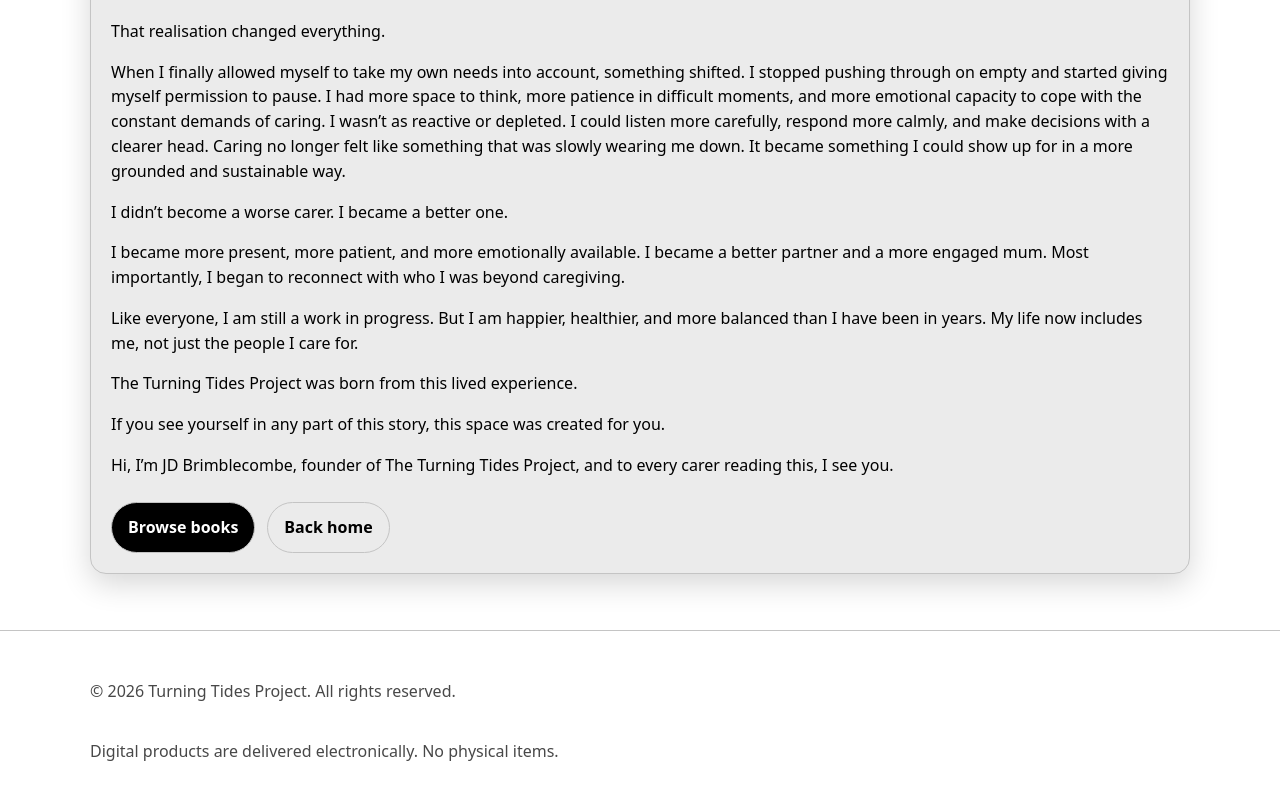
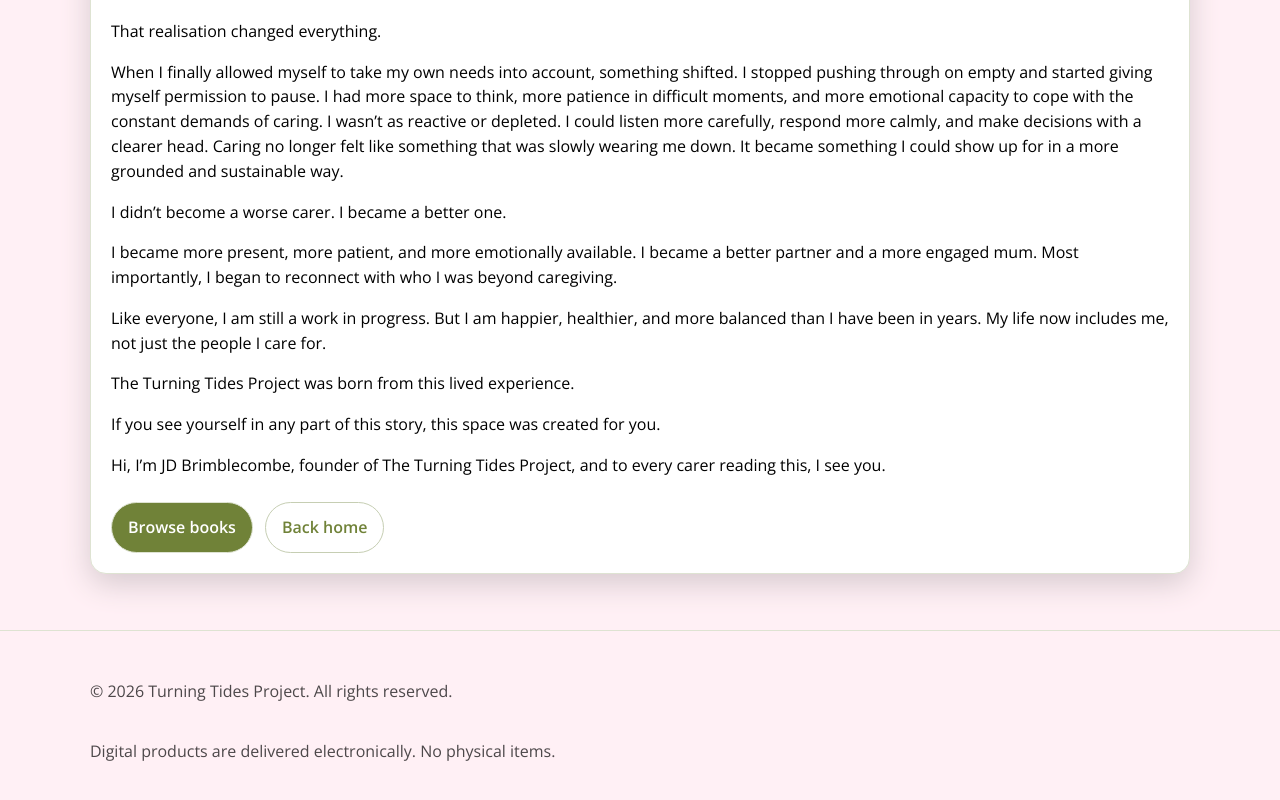
Before and after one commit to JacksonDickfos/turningtideproject, a Next.js app: page /about in a window 1280 px wide. Shown: the part 1006-1806 px from the top of the page. Built offline with nearby package versions, Linux system fonts and the light colour scheme.

Commit message:
Apply brand colors and fonts

```diff
--- a/src/app/globals.css
+++ b/src/app/globals.css
@@ -1,30 +1,32 @@
-/*
-  Styling note:
-  - We’re intentionally using system colors + CSS variables so we don’t “pick” your brand palette yet.
-  - Once you share your style guide, we’ll replace the tokens below with your exact colors/fonts.
-*/
-
 :root {
   color-scheme: light;
 
-  /* System color keywords (neutral until branding is provided) */
-  --bg: Canvas;
-  --fg: CanvasText;
-  --accent: LinkText;
+  /* Brand palette */
+  --olive: #708238;
+  --blush: #fff0f5;
+  --black: #000000;
+  --white: #ffffff;
+  --sand: #f1e3d3;
 
-  /* Derived neutrals */
-  --border: color-mix(in oklab, CanvasText 18%, Canvas 82%);
-  --muted: color-mix(in oklab, CanvasText 60%, Canvas 40%);
-  --surface: color-mix(in oklab, Canvas 94%, CanvasText 6%);
+  /* Token mapping */
+  --bg: var(--blush);
+  --surface: var(--white);
+  --fg: var(--black);
+  --accent: var(--olive);
+  --accentSoft: var(--sand);
 
-  /* Typography (replace with brand fonts later) */
+  --border: color-mix(in oklab, var(--accent) 22%, var(--surface) 78%);
+  --muted: color-mix(in oklab, var(--fg) 58%, var(--bg) 42%);
+
+  /* Typography */
   --font-sans: ui-sans-serif, system-ui, -apple-system, Segoe UI, Roboto, Helvetica,
     Arial, "Apple Color Emoji", "Segoe UI Emoji";
+  --font-script: ui-serif, "Apple Chancery", "Brush Script MT", cursive;
 
   /* Layout */
   --container: 1100px;
   --radius: 16px;
-  --shadow: 0 10px 30px color-mix(in oklab, CanvasText 12%, Canvas 88%);
+  --shadow: 0 10px 30px color-mix(in oklab, var(--fg) 12%, var(--bg) 88%);
 }
 
 * {
@@ -212,6 +214,7 @@ html[data-scrolled="true"] .siteHeader {
 }
 
 .heroHeadingBottom {
+  font-family: var(--font-script);
   font-size: 1em;
   letter-spacing: -0.02em;
   font-weight: 800;
@@ -325,8 +328,8 @@ html[data-scrolled="true"] .siteHeader {
   padding: 0.75rem 1rem;
   border-radius: 999px;
   border: 1px solid var(--border);
-  background: var(--fg);
-  color: var(--bg);
+  background: var(--accent);
+  color: var(--white);
   font-weight: 600;
 }
 
@@ -337,7 +340,8 @@ html[data-scrolled="true"] .siteHeader {
 
 .button.secondary {
   background: transparent;
-  color: var(--fg);
+  color: var(--accent);
+  border-color: color-mix(in oklab, var(--accent) 38%, var(--surface) 62%);
 }
 
 .grid {
@@ -412,7 +416,7 @@ dd {
 
 /* Animated teal sheen for highlighted word (temporary palette until brand guide is applied) */
 .sheenWord {
-  --teal: #14b8a6;
+  --teal: var(--accent);
   font-weight: 800;
   letter-spacing: -0.01em;
 
@@ -447,15 +451,15 @@ dd {
 @keyframes sheenSweep {
   0% {
     background-position: 0% 50%;
-    filter: drop-shadow(0 0 10px color-mix(in oklab, #14b8a6 50%, transparent));
+    filter: drop-shadow(0 0 10px color-mix(in oklab, var(--accent) 50%, transparent));
   }
   55% {
     background-position: 100% 50%;
-    filter: drop-shadow(0 0 16px color-mix(in oklab, #14b8a6 65%, transparent));
+    filter: drop-shadow(0 0 16px color-mix(in oklab, var(--accent) 65%, transparent));
   }
   100% {
     background-position: 0% 50%;
-    filter: drop-shadow(0 0 10px color-mix(in oklab, #14b8a6 50%, transparent));
+    filter: drop-shadow(0 0 10px color-mix(in oklab, var(--accent) 50%, transparent));
   }
 }
 
--- a/src/app/layout.tsx
+++ b/src/app/layout.tsx
@@ -1,4 +1,5 @@
 import type { Metadata } from "next";
+import { Open_Sans, Pacifico } from "next/font/google";
 
 import { SiteFooter } from "@/components/SiteFooter";
 import { SiteHeader } from "@/components/SiteHeader";
@@ -6,6 +7,19 @@ import { ScrollHeaderState } from "@/components/ScrollHeaderState";
 import { site } from "@/content/site";
 
 import "./globals.css";
+
+const openSans = Open_Sans({
+  subsets: ["latin"],
+  variable: "--font-sans",
+  display: "swap",
+});
+
+const pacifico = Pacifico({
+  subsets: ["latin"],
+  variable: "--font-script",
+  weight: "400",
+  display: "swap",
+});
 
 export const metadata: Metadata = {
   title: site.name,
@@ -21,7 +35,7 @@ export default function RootLayout({
   children: React.ReactNode;
 }>) {
   return (
-    <html lang="en">
+    <html lang="en" className={`${openSans.variable} ${pacifico.variable}`}>
       <body>
         <ScrollHeaderState />
         <div className="page">
```
